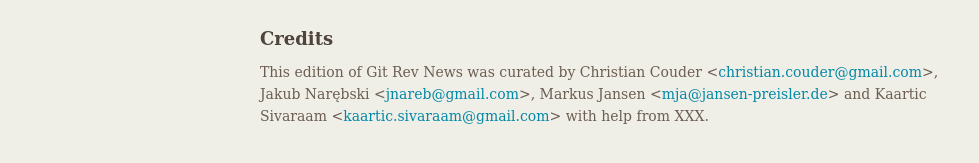
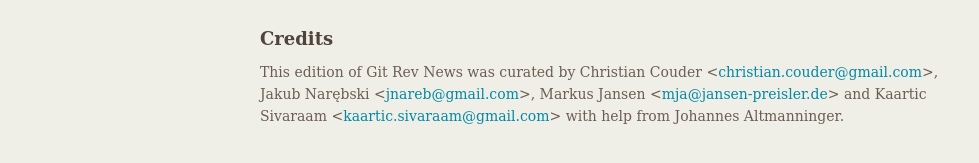
Before and after one commit to git/git.github.io, a Jekyll site: the page built from rev_news/drafts/edition-80.md, in a window 1280 px wide. Shown: the part 523-686 px from the top of the page, without its empty margins (149-1128 px from the left). Built offline with Jekyll 4.4.1, drawn with Linux system fonts in a browser that asks for light colours.

Commit message:
rn-80: add Johannes Altmanninger among the helpers

```diff
--- a/rev_news/drafts/edition-80.md
+++ b/rev_news/drafts/edition-80.md
@@ -56,4 +56,4 @@
 Jakub Narębski &lt;<jnareb@gmail.com>&gt;,
 Markus Jansen &lt;<mja@jansen-preisler.de>&gt; and
 Kaartic Sivaraam &lt;<kaartic.sivaraam@gmail.com>&gt;
-with help from XXX.
+with help from Johannes Altmanninger.
```
